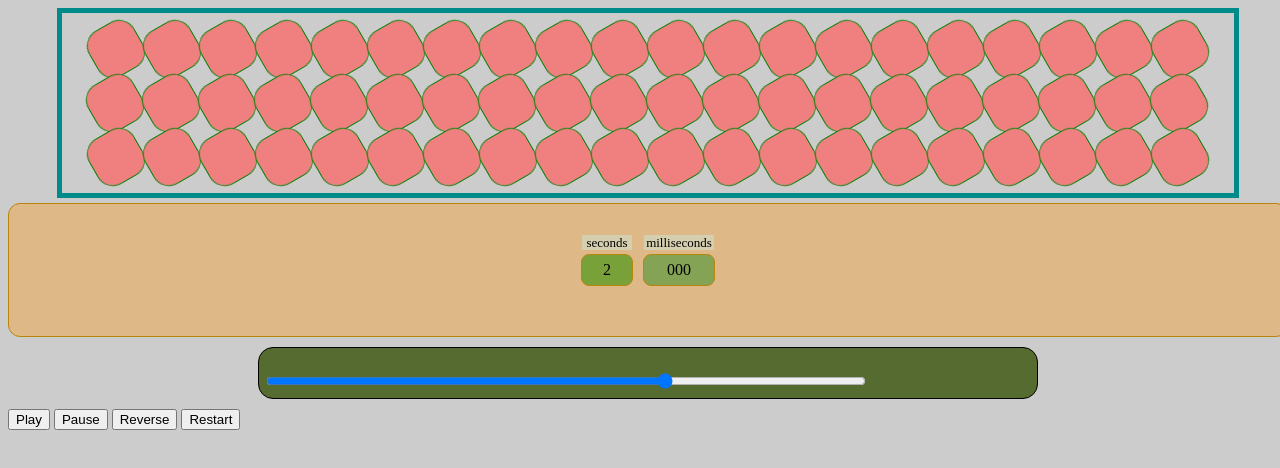
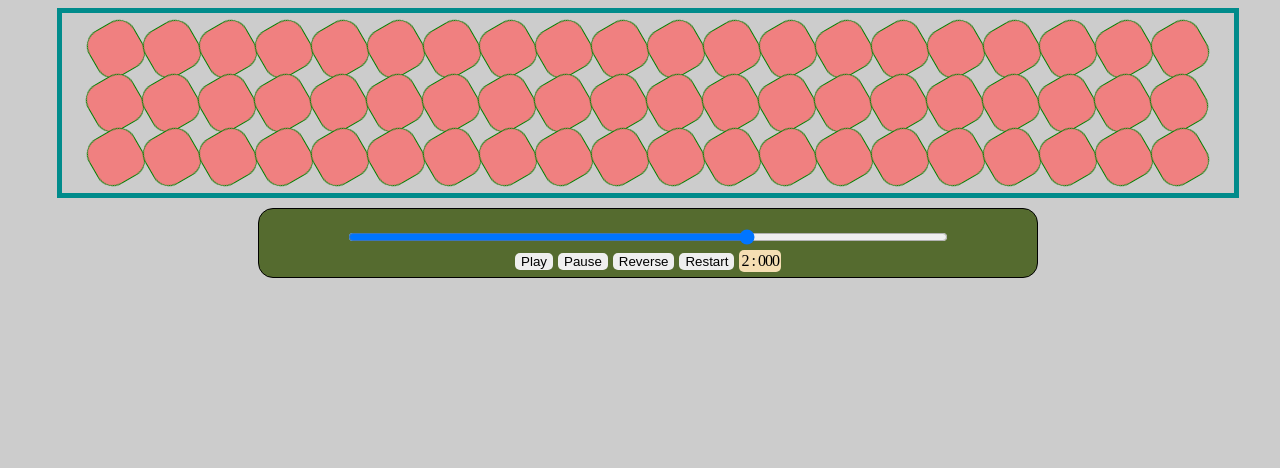
Before and after one commit to Alsandre/hom_lab, a plain HTML site: page gsap/4-timeline-timer/index.html in a window 1280 px wide. Drawn offline with nearby package versions, Linux system fonts and the light colour scheme; animation ran at ten frames a second.

Commit message:
fix: minor style adjustments

```diff
--- a/gsap/4-timeline-timer/index.css
+++ b/gsap/4-timeline-timer/index.css
@@ -30,94 +30,44 @@ body {
   height: 50px;
 }
 
-.timer {
-  border-radius: 12px;
-  background-color: burlywood;
-  border: 1px solid darkgoldenrod;
-  text-align: center;
-  display: flex;
-  justify-content: center;
-  align-items: center;
-  gap: 10px;
-  margin: 5px auto;
-  padding: 50px;
+.time {
+  letter-spacing: -1px;
+  padding: 2px;
+  background-color: wheat;
+  border-radius: 5px;
 }
-
-.second {
-  width: 50px;
-  height: 30px;
-  background-color: rgb(120, 161, 58);
-  border: 1px solid darkgoldenrod;
-  text-align: center;
-  display: flex;
-  justify-content: center;
-  align-items: center;
-  border-radius: 8px;
-  position: relative;
-}
-.second::before {
-  content: "seconds";
-  position: absolute;
-  width: 50px;
-  height: 15px;
-  top: -20px;
-  font-size: 13px;
-  background-color: rgba(201, 231, 221, 0.466);
-}
-.millisecond {
-  width: 70px;
-  height: 30px;
-  background-color: rgb(132, 163, 85);
-  border: 1px solid darkgoldenrod;
-  text-align: center;
-  display: flex;
-  justify-content: center;
-  align-items: center;
-  border-radius: 8px;
-  position: relative;
-}
-.millisecond::before {
-  content: "milliseconds";
-  position: absolute;
-  width: 70px;
-  height: 15px;
-  top: -20px;
-  font-size: 13px;
-  background-color: rgba(201, 231, 221, 0.466);
-}
-.progress {
+.controls {
   width: 60%;
   padding: 5px;
+  padding-top: 20px;
   border-radius: 15px;
   background-color: darkolivegreen;
   border: 1px solid black;
   margin: 10px auto;
+  display: flex;
+  align-items: center;
+  justify-content: center;
+  flex-direction: column;
+  gap: 5px;
 }
-
-.track {
-  width: 80%;
-  height: 15px;
-  background-color: floralwhite;
-  border-radius: 8px;
-  margin: auto;
-  position: relative;
+.control {
+  border-radius: 5px;
+  outline: none;
+  border: none;
 }
-
-.bar {
-  display: block;
-  position: absolute;
-  top: 50%;
-  left: 0;
-  transform: translate(0, -50%);
-  width: 15px;
-  height: 15px;
-  border-radius: 50%;
-  border: 1px solid #0000006c;
-  background-color: burlywood;
+.control:hover {
+  cursor: pointer;
+  box-shadow: 0 0 4px #ccc;
 }
-
 input[type="range"] {
   width: 80%;
   max-width: 600px;
-  margin-top: 20px;
+  margin: auto;
 }
+
+.actions {
+  display: flex;
+  justify-content: center;
+  align-items: center;
+  gap: 5px;
+}
--- a/gsap/4-timeline-timer/index.html
+++ b/gsap/4-timeline-timer/index.html
@@ -129,19 +129,15 @@
       <div class="el"></div>
       <div class="el"></div>
     </div>
-    <div class="timer">
-      <span class="second"></span>
-      <span class="millisecond"></span>
-    </div>
-
-    <div class="progress">
+    <div class="controls">
       <input type="range" id="slider" min="0" max="100" value="0" />
-    </div>
-    <div class="actions">
-      <button class="play">Play</button>
-      <button class="pause">Pause</button>
-      <button class="reverse">Reverse</button>
-      <button class="restart">Restart</button>
+      <div class="actions">
+        <button class="control" id="play">Play</button>
+        <button class="control" id="pause">Pause</button>
+        <button class="control" id="reverse">Reverse</button>
+        <button class="control" id="restart">Restart</button>
+        <span class="time" draggable="true"></span>
+      </div>
     </div>
     <script src="https://cdn.jsdelivr.net/npm/gsap@3.12.5/dist/gsap.min.js"></script>
     <script src="index.js"></script>
--- a/gsap/4-timeline-timer/index.js
+++ b/gsap/4-timeline-timer/index.js
@@ -13,14 +13,12 @@ tl.to(".el", {
   ease: "none",
 });
 
-const PLAY = document.querySelector(".play");
-const PAUSE = document.querySelector(".pause");
-const RESTART = document.querySelector(".restart");
-const REVERSE = document.querySelector(".reverse");
-const TIMER = document.querySelector(".timer");
-const SECOND = document.querySelector(".second");
-const MILLISECOND = document.querySelector(".millisecond");
-const SLIDER = document.querySelector("#slider");
+const PLAY = document.querySelector("#play");
+const PAUSE = document.querySelector("#pause");
+const RESTART = document.querySelector("#restart");
+const REVERSE = document.querySelector("#reverse");
+const TIME = document.querySelector(".time");
+const SLIDER = document.querySelector('#slider')
 
 PLAY.addEventListener("click", () => {
   gsap.globalTimeline.play();
@@ -44,8 +42,7 @@ gsap.ticker.add(() => {
     .toString()
     .padStart(3, "0");
 
-  SECOND.innerHTML = second;
-  MILLISECOND.innerHTML = millisecond;
+  TIME.innerHTML = `${second} : ${millisecond}`
 });
 gsap.ticker.add(() => {
   const duration = tl.duration();
```
